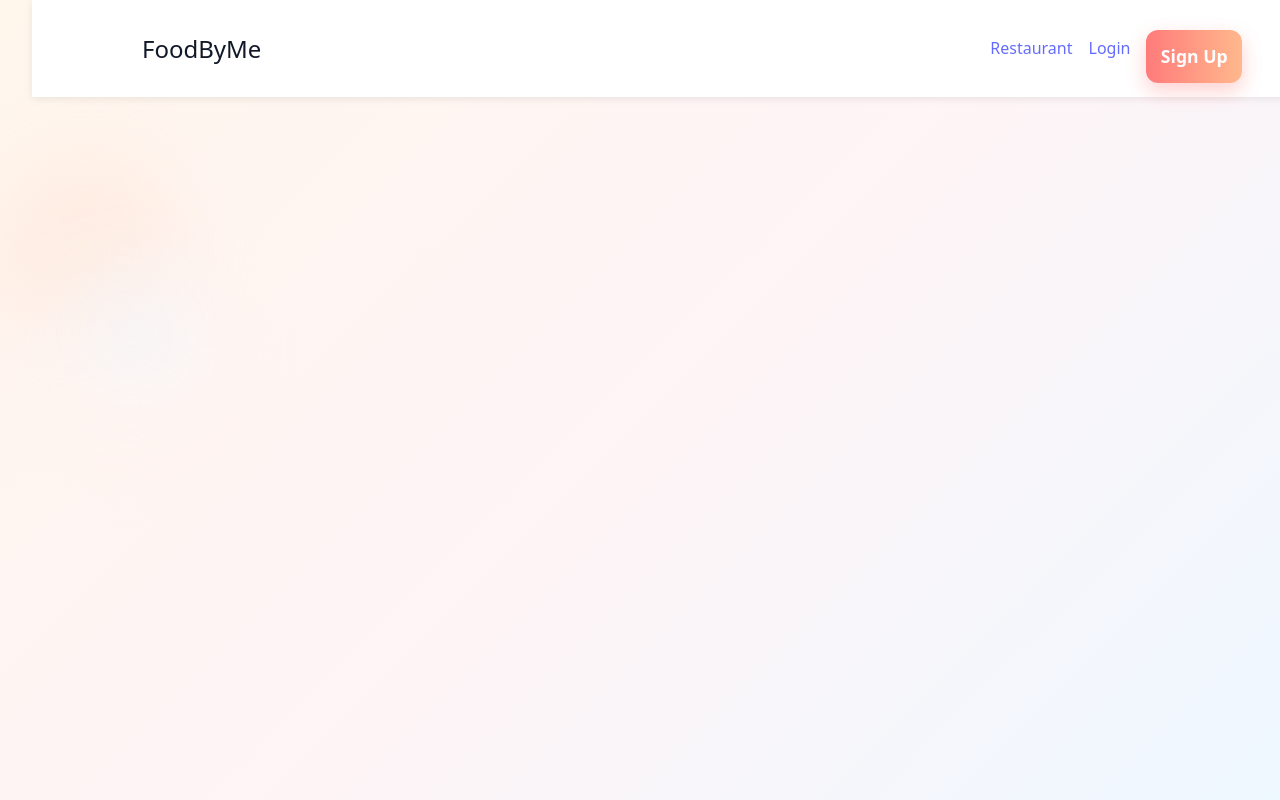
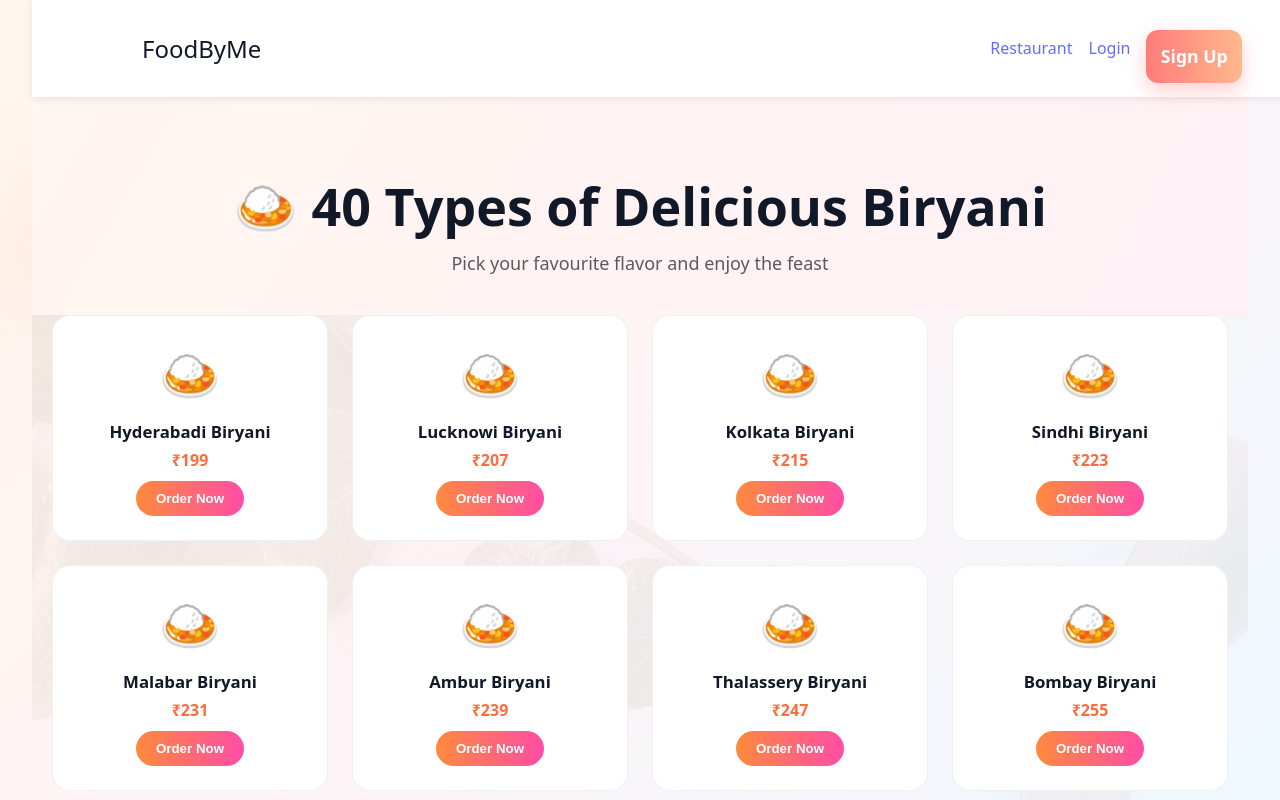
Before and after one commit to Dharmendra0202/food_by_me, a React (Vite) app: page /biryani in a window 1280 px wide. Built offline with nearby package versions, Linux system fonts and the light colour scheme.

Commit message:
adding new pages in biryani section

```diff
--- a/src/App.jsx
+++ b/src/App.jsx
@@ -4,6 +4,8 @@ import Navbar from "./components/Navbar";
 import Home from "./pages/Home";
 import Signup from "./pages/Signup";
 import Login from "./pages/Login";
+import CategoryPage from "./pages/CategoryPage";
+import BiryaniPage from "./pages/BiryaniPage";
 import "./App.css";
 
 export default function App() {
@@ -26,6 +28,8 @@ export default function App() {
           <Route path="/" element={<Home />} />{" "}
           <Route path="/signup" element={<Signup />} />{" "}
           <Route path="/login" element={<Login />} />{" "}
+          <Route path="/category/:name" element={<CategoryPage />} />{" "}
+          <Route path="/biryani" element={<BiryaniPage />} />{" "}
         </Routes>{" "}
       </main>{" "}
     </div>
--- a/src/components/WhatsOnYourMind.jsx
+++ b/src/components/WhatsOnYourMind.jsx
@@ -168,11 +168,12 @@ export default function WhatsOnYourMind({
             <button
               className="mind-item"
               key={i}
-              onClick={() =>
-                navigate(
-                  `/category/${it.name.toLowerCase().replace(/\s+/g, "-")}`,
-                )
-              }
+              onClick={() => {
+                const path = it.name.toLowerCase() === "biryani"
+                  ? "/biryani"
+                  : `/category/${it.name.toLowerCase().replace(/\s+/g, "-")}`;
+                navigate(path);
+              }}
             >
               <img src={it.img} alt={it.name} />
               <p>{it.name}</p>
@@ -184,11 +185,12 @@ export default function WhatsOnYourMind({
             <button
               className="mind-item"
               key={`dup-${i}`}
-              onClick={() =>
-                navigate(
-                  `/category/${it.name.toLowerCase().replace(/\s+/g, "-")}`,
-                )
-              }
+              onClick={() => {
+                const path = it.name.toLowerCase() === "biryani"
+                  ? "/biryani"
+                  : `/category/${it.name.toLowerCase().replace(/\s+/g, "-")}`;
+                navigate(path);
+              }}
               aria-label={`Browse ${it.name}`}
             >
               <img src={it.img} alt={it.name} />
--- a/src/components/whatsOnYourMind.css
+++ b/src/components/whatsOnYourMind.css
@@ -5,6 +5,8 @@
   position: relative;
   margin: 34px 0;
   padding: 6px 18px;
+  z-index: 10;
+  overflow: visible;
 }
 
 .whatsOnYourMind {
--- a/src/pages/BiryaniPage.css
+++ b/src/pages/BiryaniPage.css
@@ -13,6 +13,28 @@
     background: url("/images/Biryani.jpg") center/cover no-repeat;
     opacity: 0.06;
     z-index: 0;
+}
+
+/* BACK BUTTON */
+.back-btn {
+    position: relative;
+    z-index: 10;
+    margin: 20px 0 0 20px;
+    padding: 10px 16px;
+    border: 1px solid rgba(255, 122, 69, 0.3);
+    background: rgba(255, 255, 255, 0.9);
+    border-radius: 8px;
+    font-weight: 600;
+    color: #FF7A45;
+    cursor: pointer;
+    transition: all 0.3s ease;
+    font-size: 14px;
+}
+
+.back-btn:hover {
+    background: #FF7A45;
+    color: white;
+    transform: translateX(-4px);
 }
 
 /* HERO */
--- a/src/pages/BiryaniPage.jsx
+++ b/src/pages/BiryaniPage.jsx
@@ -1,4 +1,5 @@
 import React from "react";
+import { useNavigate } from "react-router-dom";
 import "./BiryaniPage.css";
 
 const biryaniItems = [
@@ -45,8 +46,18 @@ const biryaniItems = [
 ];
 
 export default function BiryaniPage() {
+  const navigate = useNavigate();
+
   return (
     <div className="biryani-page">
+      <button
+        className="back-btn"
+        onClick={() => navigate(-1)}
+        aria-label="Go back"
+      >
+        ← Back
+      </button>
+
       <div className="biryani-hero">
         <h1>🍛 40 Types of Delicious Biryani</h1>
         <p>Pick your favourite flavor and enjoy the feast</p>
--- a/src/pages/Home.css
+++ b/src/pages/Home.css
@@ -1027,12 +1027,16 @@ html { scroll-behavior: smooth; } /* smooth anchor scroll */
 }
 
 .fade-in {
-  opacity: 0;
-  transform: translateY(30px);
+  opacity: 1;
+  transform: translateY(0);
   animation: fadeUp 1.2s ease forwards;
 }
 
 @keyframes fadeUp {
+  from {
+    opacity: 0;
+    transform: translateY(30px);
+  }
   to {
     opacity: 1;
     transform: translateY(0);
@@ -1348,6 +1352,13 @@ html { scroll-behavior: smooth; } /* smooth anchor scroll */
 
 .swiggy-section {
   padding: 40px 20px 80px;
+  position: relative;
+  z-index: 5;
+  display: block;
+  width: 100%;
+  visibility: visible;
+  opacity: 1;
+  min-height: auto;
 }
 
 .swiggy-head {
@@ -1399,6 +1410,10 @@ html { scroll-behavior: smooth; } /* smooth anchor scroll */
   display: grid;
   grid-template-columns: repeat(4, 1fr);
   gap: 18px;
+  width: 100%;
+  min-height: auto;
+  visibility: visible;
+  opacity: 1;
 }
 
 /* Restaurant Card */
@@ -1409,6 +1424,9 @@ html { scroll-behavior: smooth; } /* smooth anchor scroll */
   cursor: pointer;
   border: 1px solid rgba(17, 24, 39, 0.08);
   transition: 0.25s ease;
+  visibility: visible;
+  opacity: 1;
+  display: block;
 }
 
 .swiggy-card:hover {
@@ -1421,6 +1439,9 @@ html { scroll-behavior: smooth; } /* smooth anchor scroll */
   position: relative;
   overflow: hidden;
   border-radius: 16px 16px 0 0;
+  background: #f3f4f6;
+  display: block;
+  min-height: 150px;
 }
 
 .swiggy-img img {
@@ -1429,6 +1450,7 @@ html { scroll-behavior: smooth; } /* smooth anchor scroll */
   object-fit: cover;
   /* 🔥 perfect crop */
   display: block;
+  min-height: 150px;
 }
 .swiggy-img img {
   transition: transform 0.35s ease;
@@ -1462,6 +1484,11 @@ html { scroll-behavior: smooth; } /* smooth anchor scroll */
 /* Info */
 .swiggy-info {
   padding: 14px 14px 16px;
+  background: #fff;
+  min-height: 120px;
+  display: block;
+  visibility: visible;
+  opacity: 1;
 }
 
 .swiggy-name {
@@ -1469,6 +1496,9 @@ html { scroll-behavior: smooth; } /* smooth anchor scroll */
   font-weight: 800;
   margin: 0 0 8px;
   color: #111827;
+  display: block;
+  visibility: visible;
+  opacity: 1;
 }
 
 .swiggy-meta {
```
